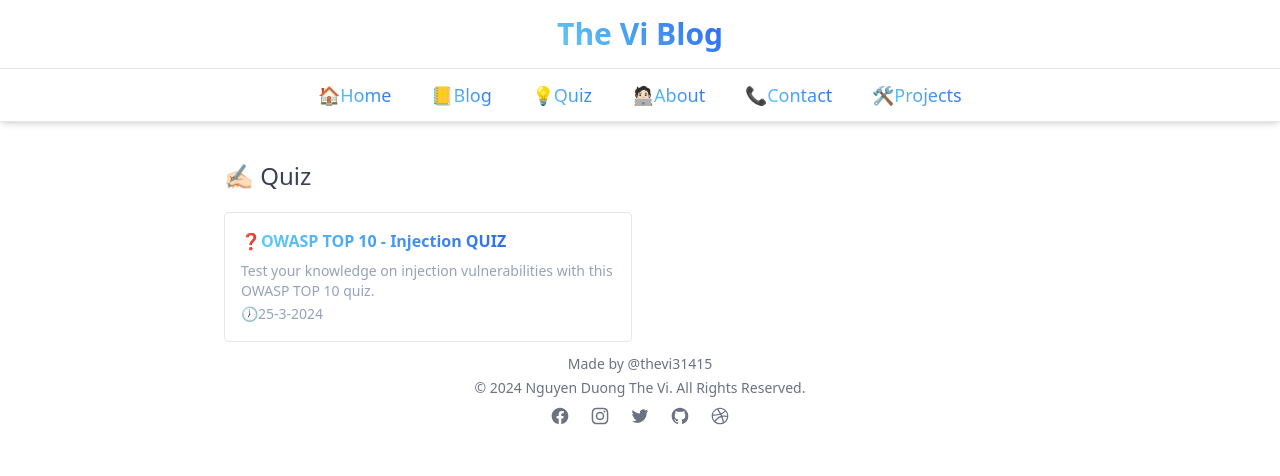
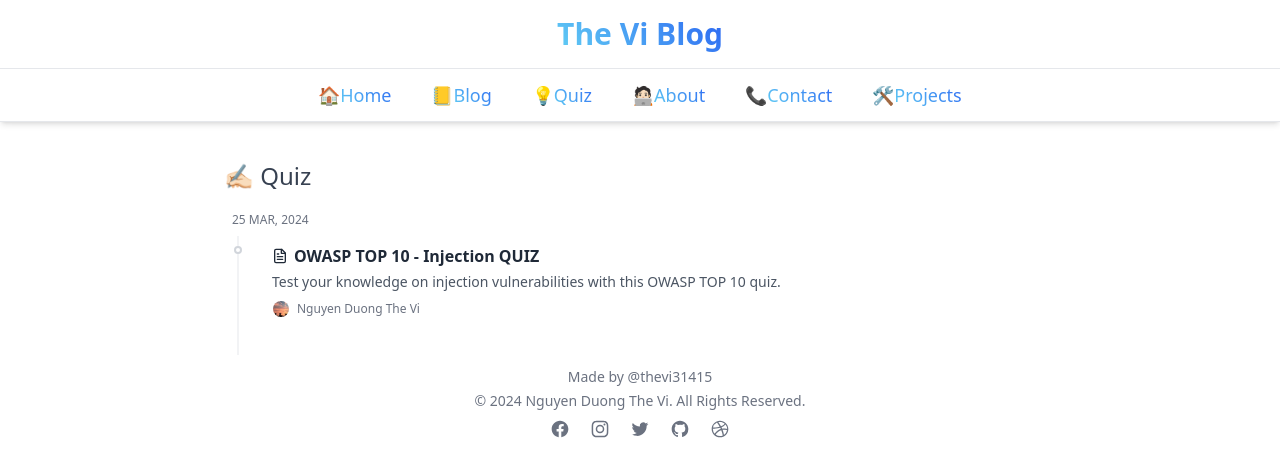
Before and after one commit to thevi31415/nguyenduongtheviblog, a Next.js app: page /quiz in a window 1280 px wide. Shown: the top 476 px of the page. Built offline with nearby package versions, Linux system fonts and the light colour scheme.

Commit message:
Cập nhật giao diện trang Quiz

```diff
--- a/app/quiz/page.tsx
+++ b/app/quiz/page.tsx
@@ -1,3 +1,4 @@
+/* eslint-disable react/no-unescaped-entities */
 import Image from "next/image";
 import Link from "next/link";
 import fs from "fs";
@@ -67,7 +68,27 @@ const getTagsMetadata = (): TagsMetadata[] => {
     return dateB.getTime() - dateA.getTime();
   });
 };
+const formatDate = (dateString: String) => {
+  const months = [
+    "Jan",
+    "Feb",
+    "Mar",
+    "Apr",
+    "May",
+    "Jun",
+    "Jul",
+    "Aug",
+    "Sep",
+    "Oct",
+    "Nov",
+    "Dec",
+  ];
 
+  const [day, month, year] = dateString.split("-").map(Number);
+  const monthName = months[month - 1];
+
+  return `${day} ${monthName}, ${year}`;
+};
 export default function Blog(props: any) {
   const quizMetadata = getQuizMetadata();
   const tagsMetadata = getTagsMetadata();
@@ -83,7 +104,7 @@ export default function Blog(props: any) {
   const postPreviews = quizMetadata.slice(start, end).map((quiz, index) => (
     // eslint-disable-next-line react/jsx-key
     <div key={quiz.IDT}>
-      <div className="flex flex-col w-full border hover:bg-slate-50 rounded p-4 mb-1 hover:shadow-sm">
+      {/* <div className="flex flex-col w-full border hover:bg-slate-50 rounded p-4 mb-1 hover:shadow-sm">
         <span className="font-bold">
           ❓
           <Link href={`/quiz/${quiz.IDT}`} className="gradient-text">
@@ -94,6 +115,62 @@ export default function Blog(props: any) {
         <div className="mt-auto">
           <time className="text-sm text-slate-400">🕖{quiz.date}</time>
         </div>
+      </div> */}
+
+      <div className="ps-2 my-2 first:mt-0">
+        <h3 className="text-xs font-medium uppercase text-gray-500 dark:text-gray-400">
+          {formatDate(quiz.date)}
+        </h3>
+      </div>
+      <div className="flex gap-x-3 relative group rounded-lg hover:bg-gray-100 dark:hover:bg-white/10">
+        <Link
+          href={`/quiz/${quiz.IDT}`}
+          className="absolute inset-0 z-[1]"
+        ></Link>
+        <div className="relative last:after:hidden after:absolute after:top-0 after:bottom-0 after:start-3.5 after:w-px after:-translate-x-[0.5px] after:bg-gray-200 dark:after:bg-gray-700 dark:group-hover:after:bg-gray-600">
+          <div className="relative z-10 size-7 flex justify-center items-center">
+            <div className="size-2 rounded-full bg-white border-2 border-gray-300 group-hover:border-gray-600 dark:bg-gray-800 dark:border-gray-600"></div>
+          </div>
+        </div>
+        <div className="grow p-2 pb-8">
+          <h3 className="flex gap-x-1.5 font-semibold text-gray-800 dark:text-white">
+            <svg
+              className="flex-shrink-0 size-4 mt-1"
+              xmlns="http://www.w3.org/2000/svg"
+              width="24"
+              height="24"
+              viewBox="0 0 24 24"
+              fill="none"
+              stroke="currentColor"
+              strokeWidth="2"
+              strokeLinecap="round"
+              strokeLinejoin="round"
+            >
+              <path d="M14.5 2H6a2 2 0 0 0-2 2v16a2 2 0 0 0 2 2h12a2 2 0 0 0 2-2V7.5L14.5 2z" />
+              <polyline points="14 2 14 8 20 8" />
+              <line x1="16" x2="8" y1="13" y2="13" />
+              <line x1="16" x2="8" y1="17" y2="17" />
+              <line x1="10" x2="8" y1="9" y2="9" />
+            </svg>
+            {quiz.title}
+          </h3>
+          <p className="mt-1 text-sm text-gray-600 dark:text-gray-400">
+            {quiz.subtitle}
+          </p>
+          <button
+            type="button"
+            className="mt-1 -ms-1 p-1 relative z-10 inline-flex items-center gap-x-2 text-xs rounded-lg border border-transparent text-gray-500 hover:bg-white hover:shadow-sm disabled:opacity-50 disabled:pointer-events-none dark:text-gray-400 dark:hover:bg-gray-800 dark:focus:outline-none dark:focus:ring-1 dark:focus:ring-gray-600"
+          >
+            <Image
+              width={500}
+              height={500}
+              className="flex-shrink-0 size-4 rounded-full"
+              src="/profile.jpg"
+              alt="Image Description"
+            />
+            Nguyen Duong The Vi
+          </button>
+        </div>
       </div>
     </div>
   ));
@@ -101,12 +178,14 @@ export default function Blog(props: any) {
   return (
     <div>
       <div className="overflow-hidden">
+        {/*
+        <div className="grid grid-cols-2 gap-4 sm:grid-cols-2 mb-2">
+          {postPreviews}
+        </div>{" "} */}
         <h4 className="  text-2xl font-medium text-gray-700 mb-5" id="new">
           ✍🏻 Quiz
         </h4>
-        <div className="grid grid-cols-2 gap-4 sm:grid-cols-2 mb-2">
-          {postPreviews}
-        </div>{" "}
+        <div className="timeline mb-3">{postPreviews}</div>
       </div>
     </div>
   );
```
